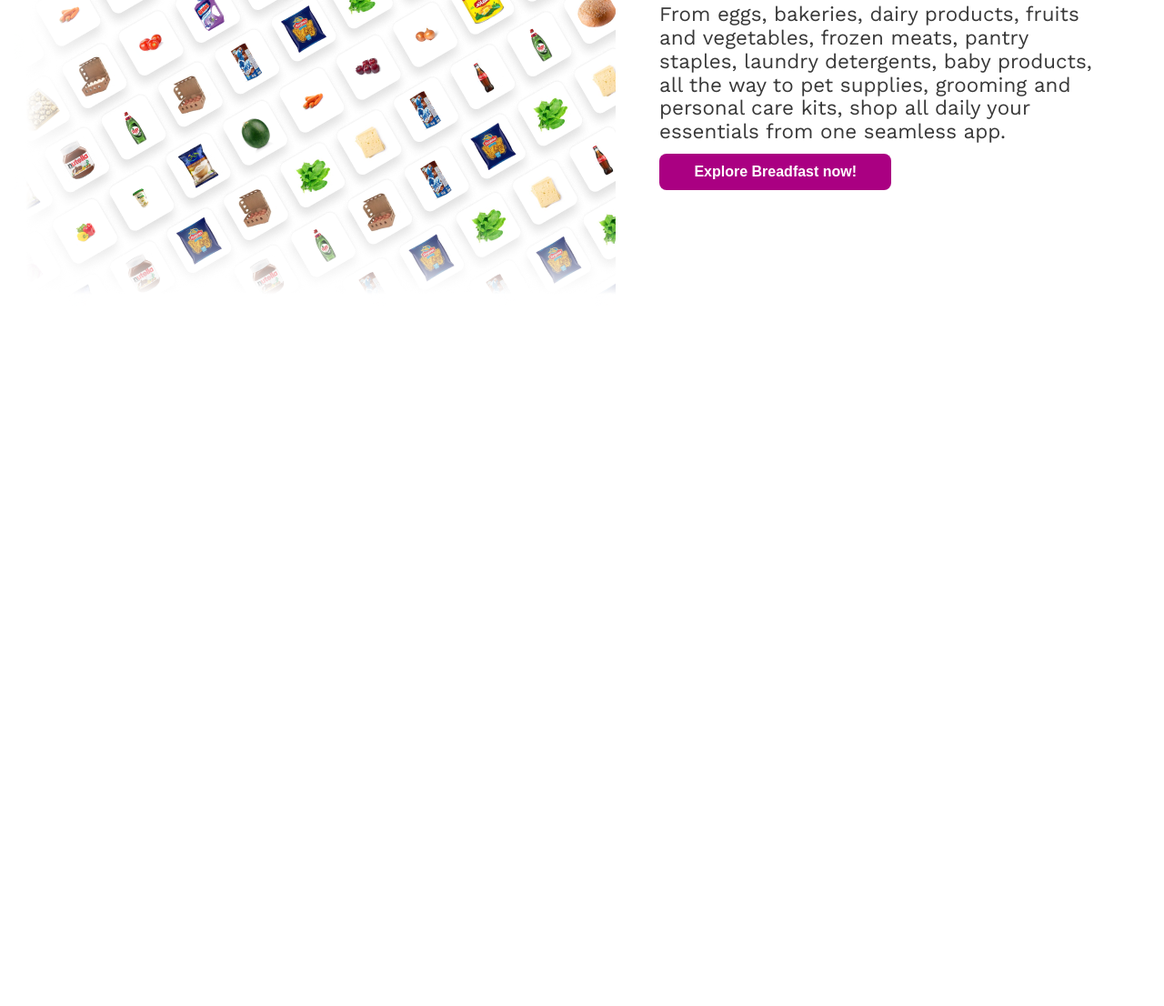
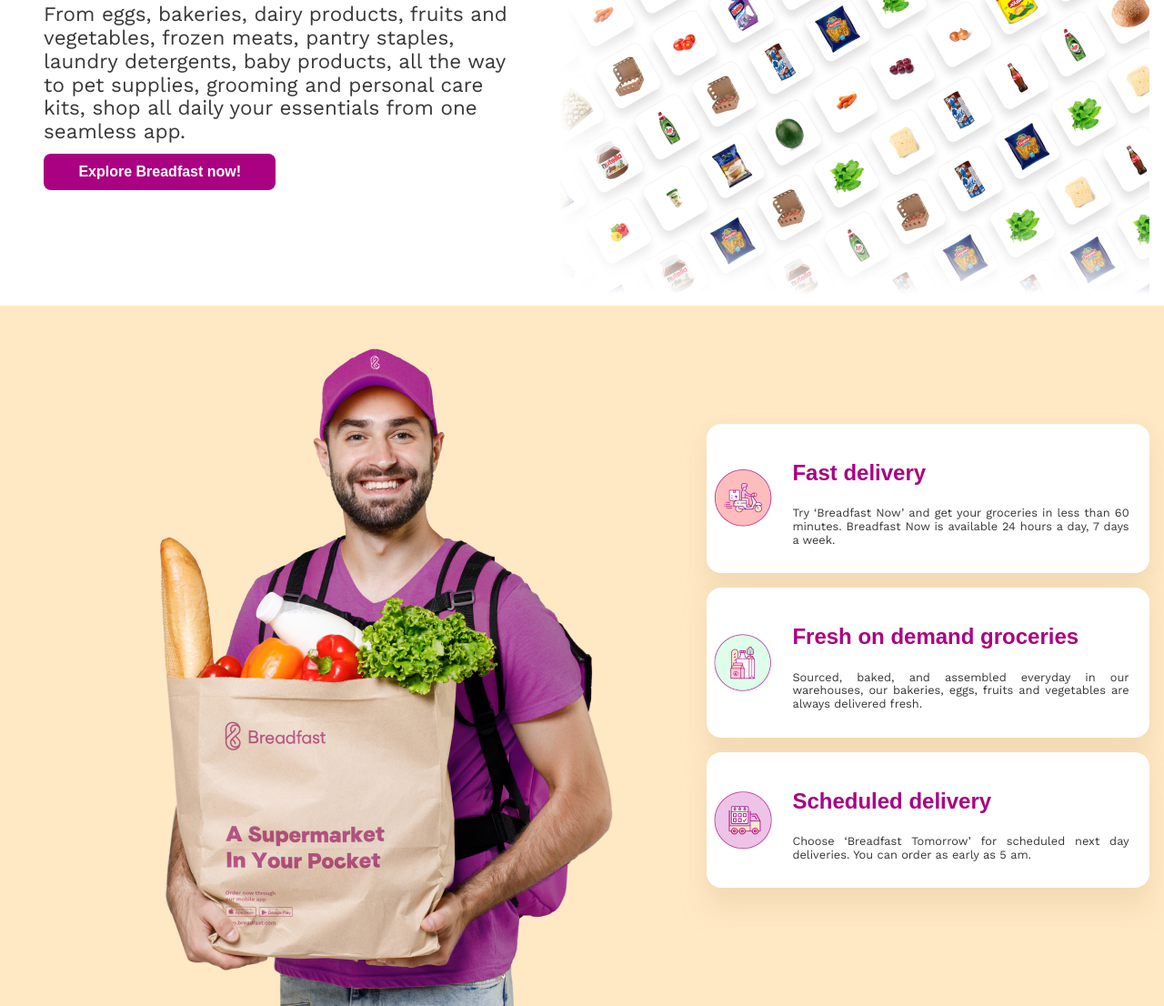
Before and after one commit to Breadfast/website, a website built with Parcel: page src/index.html in a window 1280 px wide. Shown: the part 996-2102 px from the top of the page at 91% size. Before the commit the page ends 1332 px from the top, so only its background shows below. Built offline with nearby package versions, Linux system fonts and the light colour scheme.

Commit message:
feat: landing page; Operate section

```diff
--- a/src/index.html
+++ b/src/index.html
@@ -81,7 +81,6 @@
     <section class="flex">
       <div class="container">
         <div class="section">
-          <img class="fit-width" src="assets/images/all_products.png" alt="all products" />
           <div class="products-content">
             <h2 class="lg-title">Thousands of Products!</h2>
             <p class="text">
@@ -91,11 +90,53 @@
             </p>
             <a href="#" class="btn">Explore Breadfast now! </a>
           </div>
+          <img src="assets/images/all_products.png" alt="All products" />
         </div>
       </div>
     </section>
+    <!-- enf of Thousands of products section-->
 
-    <!-- enf of Thousands of products section-->
+    <!-- how breadfast operates section -->
+    <section class="flex bg-sand">
+      <div class="container">
+        <div class="section">
+          <img src="assets/images/DeliveryMan 1.png" alt="Delivery Man" />
+          <div class="operate-content">
+            <div class="operate-card my-1">
+              <img src="assets/images/operation-1.png" />
+              <div class="card-content">
+                <h3>Fast delivery</h3>
+                <p>
+                  Try ‘Breadfast Now’ and get your groceries in less than 60 minutes. Breadfast Now
+                  is available 24 hours a day, 7 days a week.
+                </p>
+              </div>
+            </div>
+            <div class="operate-card my-1">
+              <img src="assets/images/operation-2.png" />
+              <div class="card-content">
+                <h3>Fresh on demand groceries</h3>
+                <p>
+                  Sourced, baked, and assembled everyday in our warehouses, our bakeries, eggs,
+                  fruits and vegetables are always delivered fresh.
+                </p>
+              </div>
+            </div>
+            <div class="operate-card my-1">
+              <img src="assets/images/operation-3.png" />
+              <div class="card-content">
+                <h3>Scheduled delivery</h3>
+                <p>
+                  Choose ‘Breadfast Tomorrow’ for scheduled next day deliveries. You can order as
+                  early as 5 am.
+                </p>
+              </div>
+            </div>
+          </div>
+        </div>
+      </div>
+    </section>
+    <!-- enf of how breadfast operates section -->
     <script type="text/javascript" src="index.js"></script>
   </body>
 </html>
--- a/src/scss/_config.scss
+++ b/src/scss/_config.scss
@@ -5,7 +5,7 @@
 $primary-default: #aa0082;
 $primary-light: #ffe9fa;
 $light-green: #edffef;
-$sand-default: #ffe8c4;
+$default-sand: #ffe8c4;
 $petroleum-dark: #383838;
 $trans: all 0.3s ease-in-out;
 
--- a/src/scss/_responsive.scss
+++ b/src/scss/_responsive.scss
@@ -3,6 +3,11 @@
     .text {
       font-size: 1rem;
     }
+  }
+  .operate-card {
+    display: flex;
+    justify-content: stretch;
+    align-items: center;
   }
 }
 
--- a/src/scss/_utility.scss
+++ b/src/scss/_utility.scss
@@ -50,6 +50,9 @@
   font-weight: 700;
   font-size: 2.4rem;
 }
+.bg-sand {
+  background-color: $default-sand;
+}
 
 // css stop transition and animation
 .resize-animation-stopper * {
--- a/src/scss/style.scss
+++ b/src/scss/style.scss
@@ -114,6 +114,34 @@
   }
 }
 
+// Products section
+.products-content {
+  margin: 2rem;
+  margin-bottom: p {
+    margin-bottom: 2rem;
+  }
+}
+
+// Operation Section
+.operate-card {
+  background-color: #fff;
+  padding: 1rem 1.4rem 1rem 0.5rem;
+  box-shadow: 0 0 1rem rgba(235, 212, 170, 0.25), 0 1.5rem 1.5rem rgba(235, 212, 170, 0.5);
+  border-radius: 1rem;
+  h3 {
+    color: $primary-default;
+    font-weight: 800;
+    font-size: 1.5rem;
+  }
+  p {
+    font-size: 0.8rem;
+    text-align: justify;
+  }
+  img {
+    margin-right: 1.4rem;
+  }
+}
+
 // change background on scroll
 .navbar-cng {
   background-color: #fff;
@@ -137,12 +165,5 @@
   }
 }
 
-.products-content {
-  margin: 0 3rem;
-  margin-bottom: p {
-    margin-bottom: 2rem;
-  }
-}
-
 @import 'responsive';
 @import 'components';
```
Also changed, not shown: src/assets/images/DeliveryMan 1.png (added), src/assets/images/operation-1.png (added), src/assets/images/operation-2.png (added), src/assets/images/operation-3.png (added).
